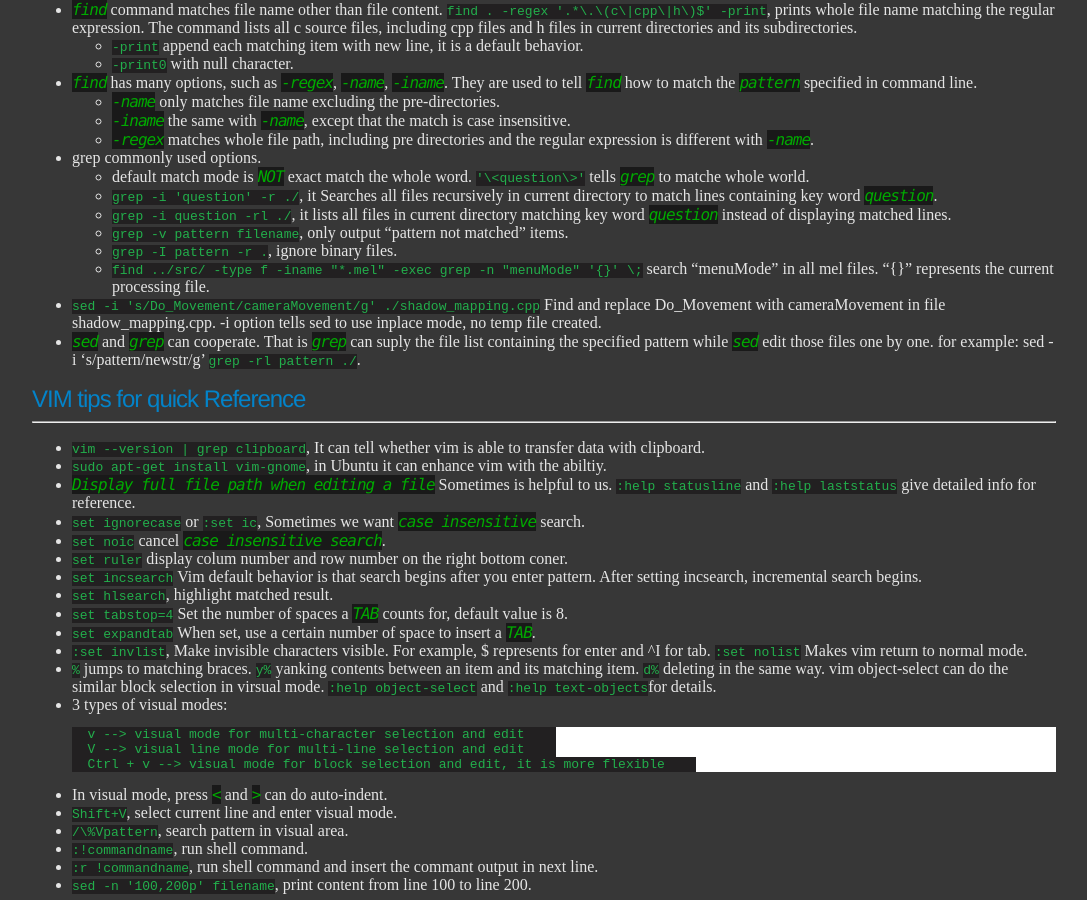
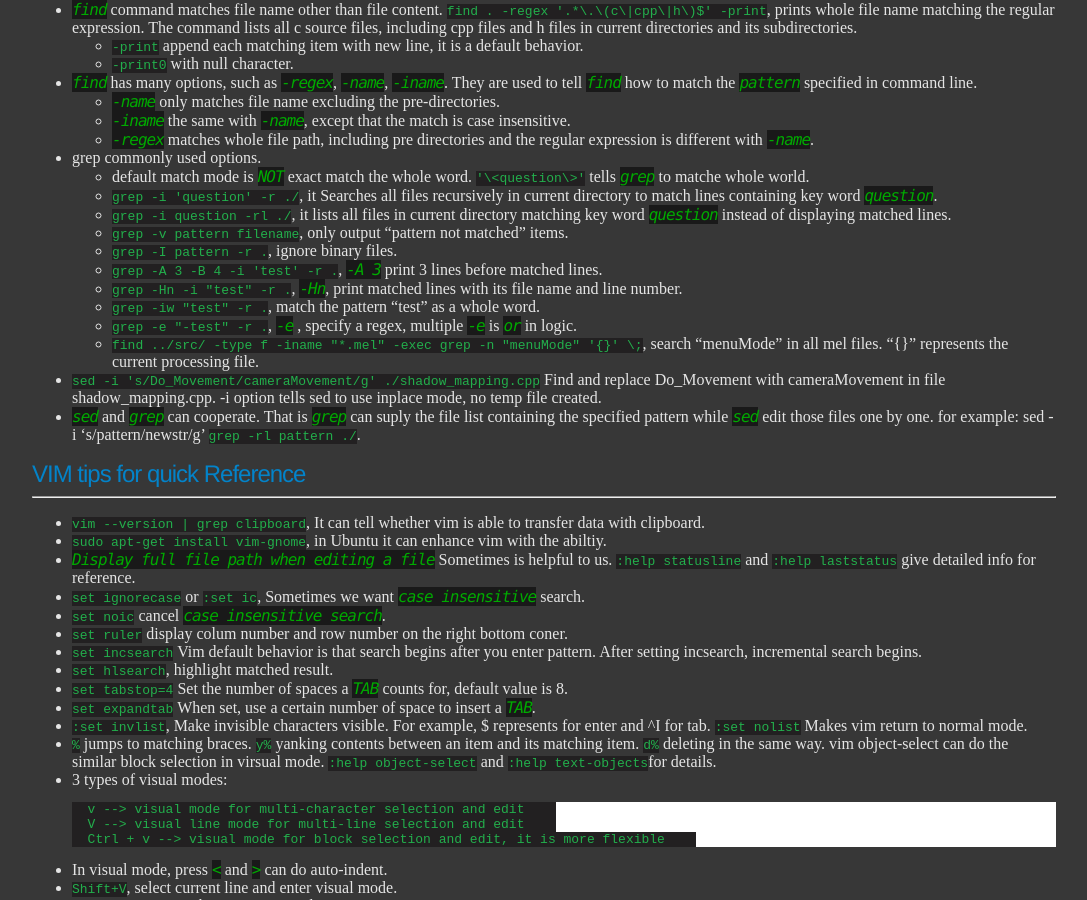
Before and after one commit to ychding11/ychding11.github.io, a Jekyll site: the page built from _posts/2015-03-16-Useful-Linux-Command.md, in a window 1280 px wide and 900 px high, scrolled down 1012 px. Shown: the whole window, without its empty margins (96-1183 px from the left). Built offline with Jekyll 4.4.1, drawn with Linux system fonts in a browser that asks for light colours.

Commit message:
add grep commands.

```diff
--- a/_posts/2015-03-16-Useful-Linux-Command.md
+++ b/_posts/2015-03-16-Useful-Linux-Command.md
@@ -60,7 +60,11 @@
 	- `grep -i question -rl ./`, it lists all files in current directory matching key word *question* instead of displaying matched lines.
 	- `grep -v pattern filename`, only output "pattern not matched" items.
 	- `grep -I pattern -r .`, ignore binary files.
-	- `find ../src/ -type f -iname "*.mel" -exec grep -n "menuMode" '{}' \;` search "menuMode" in all mel files. "{}" represents the current processing file.
+	- `grep -A 3 -B 4 -i 'test' -r .`, *-A 3* print 3 lines before matched lines.
+	- `grep -Hn -i "test" -r .`, *-Hn*, print matched lines with its file name and line number.
+	- `grep -iw "test" -r .`, match the pattern "test" as a whole word.
+	- `grep -e "-test" -r .`, *-e* , specify a regex, multiple *-e* is *or* in logic.
+	- `find ../src/ -type f -iname "*.mel" -exec grep -n "menuMode" '{}' \;`, search "menuMode" in all mel files. "{}" represents the current processing file.
 - `sed -i 's/Do_Movement/cameraMovement/g' ./shadow_mapping.cpp` Find and replace Do_Movement with cameraMovement in file shadow_mapping.cpp. -i option tells sed to use inplace mode, no temp file created.
 - *sed* and *grep* can cooperate. That is *grep* can suply the file list containing the specified pattern while *sed* edit those files one by one. for example: sed -i 's/pattern/newstr/g' `grep -rl pattern ./`.
 
```
